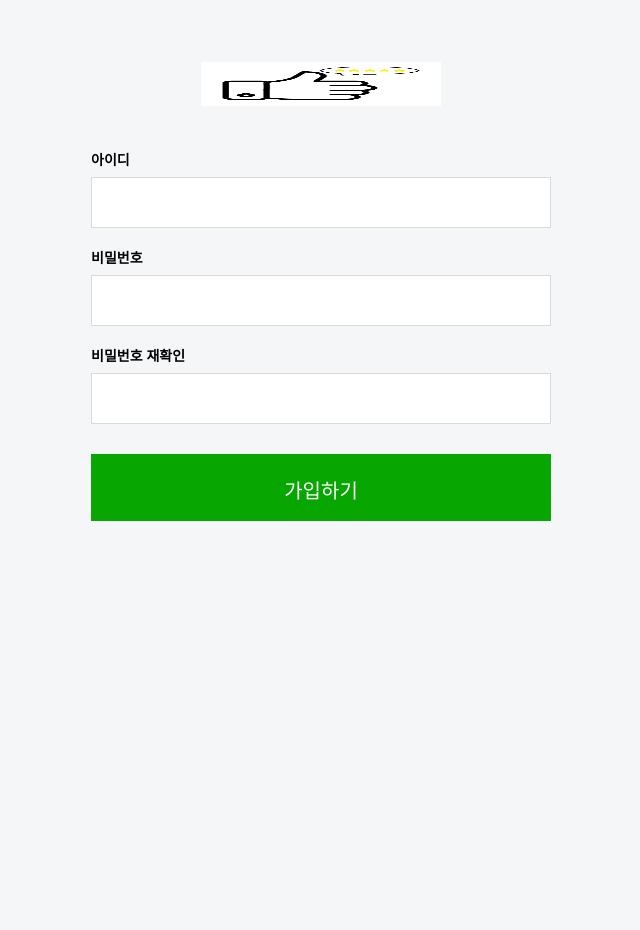
After one commit to Limm-jk/Review_Site, a Flask app: template review_site/templates/signup.html in a window 1280 px wide. The commit adds this page. Shown: the whole page, without its empty margins (319-959 px from the left). Run offline with Flask 2, Linux system fonts and the light colour scheme; the template is opened without the code that fills it, so the values that code supplies are empty.

Commit message:
Add signup

```diff
--- a/review_site/static/main.css
+++ b/review_site/static/main.css
@@ -0,0 +1,164 @@
+html {
+    height: 100%;
+}
+
+body {
+    margin: 0;
+    height: 100%;
+    background: #f5f6f7;
+    font-family: Dotum,'돋움',Helvetica,sans-serif;
+}
+#logo {
+    width: 240px;
+    height: 44px;
+    cursor: pointer;
+}
+
+#header {
+    padding-top: 62px;
+    padding-bottom: 20px;
+    text-align: center;
+}
+#wrapper {
+    position: relative;
+    height: 100%;
+}
+
+#content {
+    position: absolute;
+    left: 50%;
+    transform: translate(-50%);
+    width: 460px;
+}
+
+
+
+
+/* 입력폼 */
+
+input:focus {
+    outline: none;
+}
+
+
+h3 {
+    margin: 19px 0 8px;
+    font-size: 14px;
+    font-weight: 700;
+}
+
+
+.box {
+    display: block;
+    width: 100%;
+    height: 51px;
+    border: solid 1px #dadada;
+    padding: 10px 14px 10px 14px;
+    box-sizing: border-box;
+    background: #fff;
+    position: relative;
+}
+
+.int {
+    display: block;
+    position: relative;
+    width: 100%;
+    height: 29px;
+    border: none;
+    background: #fff;
+    font-size: 15px;
+}
+
+input {
+    font-family: Dotum,'돋움',Helvetica,sans-serif;
+}
+
+.box.int_id {
+    padding-right: 110px;
+}
+
+.box.int_pass {
+    padding-right: 40px;
+}
+
+.box.int_pass_check {
+    padding-right: 40px;
+}
+
+.step_url {
+    /*@naver.com*/
+    position: absolute;
+    top: 16px;
+    right: 13px;
+    font-size: 15px;
+    color: #8e8e8e;
+}
+
+.pswdImg {
+    width: 18px;
+    height: 20px;
+    display: inline-block;
+    position: absolute;
+    top: 50%;
+    right: 16px;
+    margin-top: -10px;
+    cursor: pointer;
+}
+
+#bir_wrap {
+    display: table;
+    width: 100%;
+}
+
+#bir_yy {
+    display: table-cell;
+    width: 147px;
+
+}
+
+#bir_mm {
+    display: table-cell;
+    width: 147px;
+    vertical-align: middle;
+}
+
+#bir_dd {
+    display: table-cell;
+    width: 147px;
+}
+
+#bir_mm, #bir_dd {
+    padding-left: 10px;
+}
+
+select {
+    width: 100%;
+    height: 29px;
+    font-size: 15px;
+    background: #fff url(https://static.nid.naver.com/images/join/pc/sel_arr_2x.gif) 100% 50% no-repeat;
+    background-size: 20px 8px;
+    -webkit-appearance: none;
+    display: inline-block;
+    text-align: start;
+    border: none;
+    cursor: default;
+    font-family: Dotum,'돋움',Helvetica,sans-serif;
+}
+
+/* 버튼 */
+
+.btn_area {
+    margin: 30px 0 91px;
+}
+
+#btnJoin {
+    width: 100%;
+    padding: 21px 0 17px;
+    border: 0;
+    cursor: pointer;
+    color: #fff;
+    background-color: #08a600;
+    font-size: 20px;
+    font-weight: 400;
+    font-family: Dotum,'돋움',Helvetica,sans-serif;
+}
--- a/review_site/templates/index.html
+++ b/review_site/templates/index.html
@@ -1,6 +1,10 @@
 {% extends 'base.html' %}
 {% block body_block %}
+    <a href="./index">
+      <img src="../img/logo.png" alt="Logo image">
+    </a>
     <h1>여기는 인덱스 입니다.</h1>
+    <a href="/auth/signup" class="btn btn-primary">Join</a>
     <div class='row'>
     {% for review in reviews %}
         <div class="col-sm">
--- /dev/null
+++ b/review_site/templates/signup.html
@@ -0,0 +1,67 @@
+<!DOCTYPE html>
+<html lnag="ko">
+    <head>
+        <meta charset="UTF-8">
+        <title>회원가입</title>
+        <link rel="stylesheet" href="../static/main.css">
+
+    </head>
+    <body>
+        <!-- header -->
+        <div id="header">
+            <img src="../img/logo.png" alt="Logo image" id="logo">
+        </div>
+
+
+        <!-- wrapper -->
+        <div id="wrapper">
+
+            <!-- content-->
+            <div id="content">
+
+                <!-- ID -->
+                <div>
+                    <h3 class="join_title">
+                        <label for="id">아이디</label>
+                    </h3>
+                    <span class="box int_id">
+                        <input type="text" id="id" class="int" maxlength="20">
+                    </span>
+                    <span class="error_next_box"></span>
+                </div>
+
+                <!-- PW1 -->
+                <div>
+                    <h3 class="join_title"><label for="pswd1">비밀번호</label></h3>
+                    <span class="box int_pass">
+                        <input type="text" id="pswd1" class="int" maxlength="20">
+                    </span>
+                    <span class="error_next_box"></span>
+                </div>
+
+                <!-- PW2 -->
+                <div>
+                    <h3 class="join_title"><label for="pswd2">비밀번호 재확인</label></h3>
+                    <span class="box int_pass_check">
+                        <input type="text" id="pswd2" class="int" maxlength="20">
+                    </span>
+                    <span class="error_next_box"></span>
+                </div>
+
+                <!-- JOIN BTN-->
+                <div class="btn_area">
+                    <button type="button" id="btnJoin">
+                        <span>가입하기</span>
+                    </button>
+                </div>
+
+
+
+            </div>
+            <!-- content-->
+
+        </div>
+        <!-- wrapper -->
+    <!--<script src="main.js"></script>-->
+    </body>
+</html>
```
Also changed, not shown: review_site/img/logo.png (added), review_site/review_site.db.
